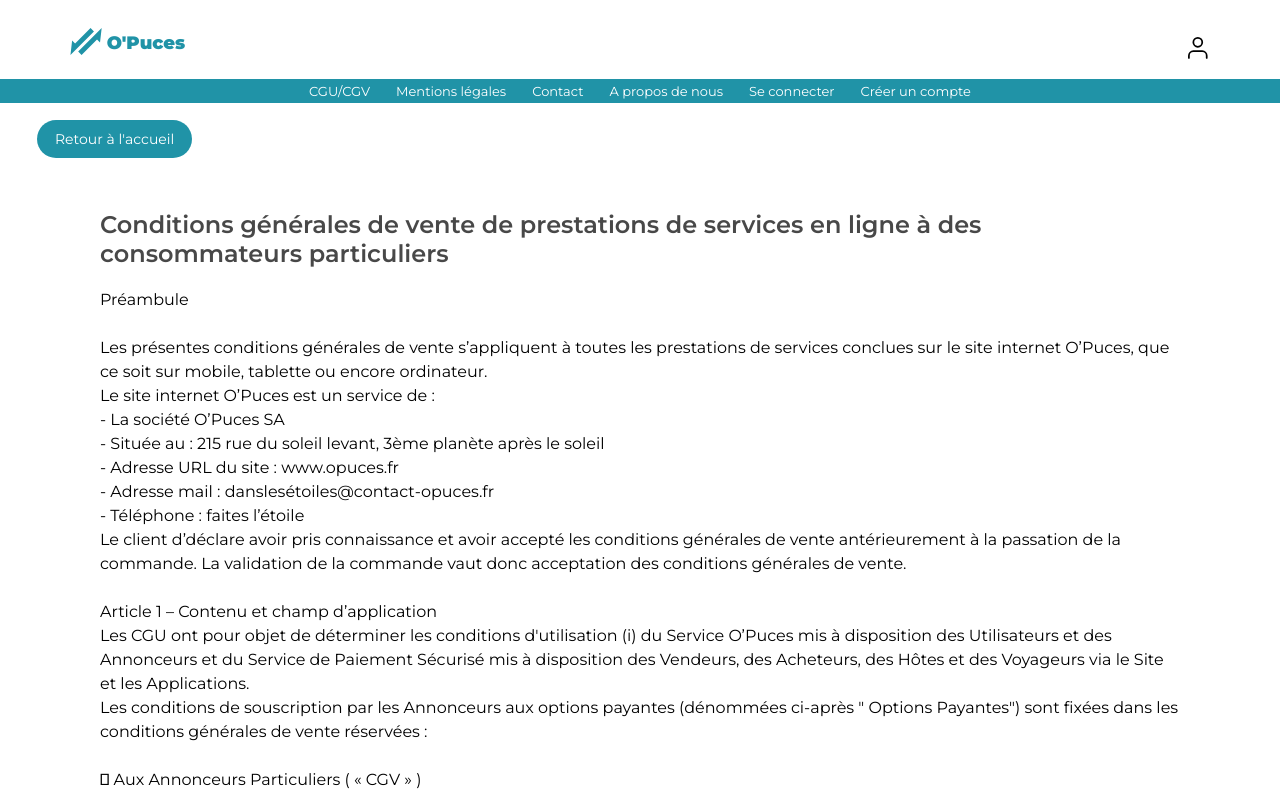
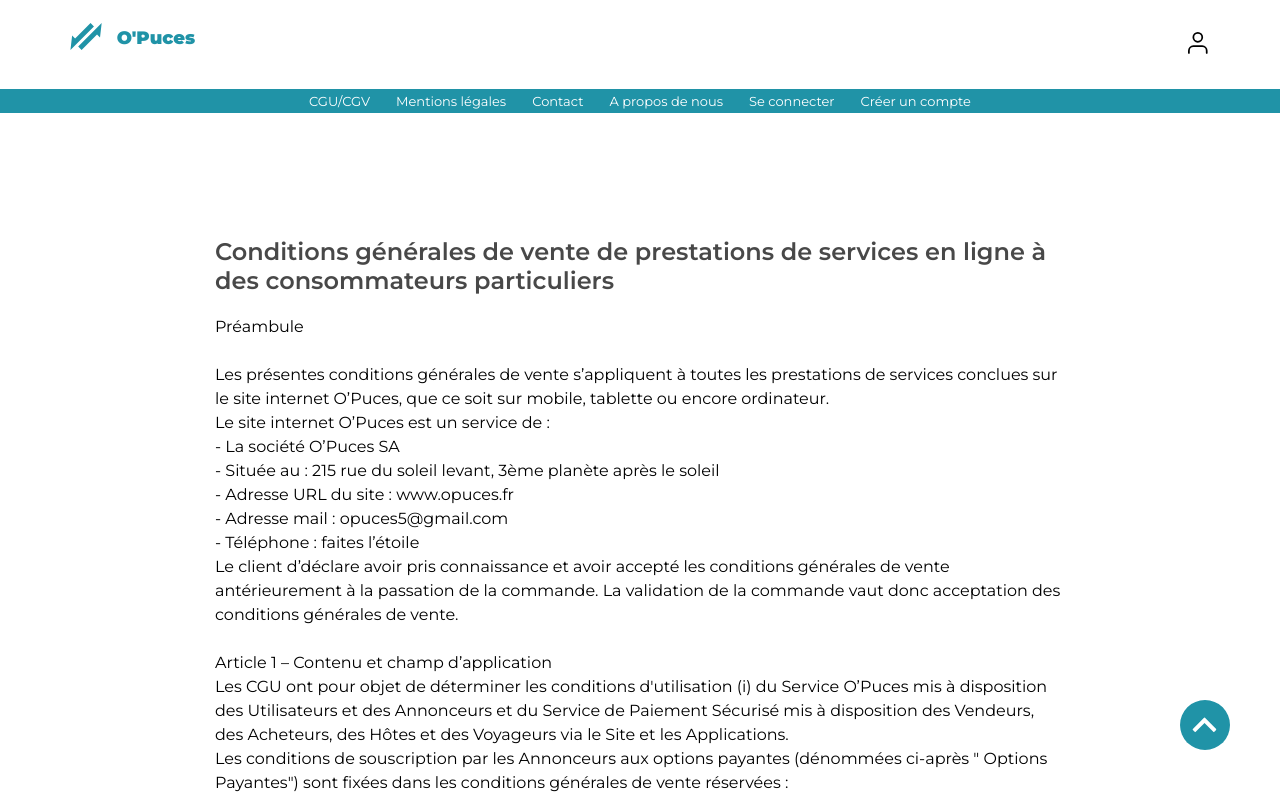
Before and after one commit to Gaetan-CRISTINA/Projet-OPuces-Front, a Vue app in the folder opuces/: page /cgu in a window 1280 px wide. Shown: the top 795 px of the page. Built offline with nearby package versions, Linux system fonts and the light colour scheme; no server answers.

Commit message:
hotfix cgu

```diff
--- a/opuces/src/components/organisms/Header.vue
+++ b/opuces/src/components/organisms/Header.vue
@@ -455,6 +455,7 @@ li svg {
 }
 #div-logo {
   width: 32px;
+  margin:0.5px auto;
 }
 #left-header-desktop a:hover svg {
   fill: $secondary-green !important;
@@ -462,6 +463,13 @@ li svg {
 #picto-home {
   fill: $main-green !important;
 }
+#txt-link {
+  padding:10px;
+  color:$main-green;
+  font-size: 24px;
+    font-weight: 600;
+}
+
 @media screen and (max-width: 576px) {
 }
 @media screen and (min-width: 768px) {
--- a/opuces/src/components/organisms/Header2.vue
+++ b/opuces/src/components/organisms/Header2.vue
@@ -320,9 +320,7 @@ export default {
 #right-header-mobile:hover .sub-nav {
   transform: translateX(0);
 }
-.right-header-mobile:hover header {
-  background-color: black;
-}
+
 #left-header-mobile,
 #right-header-mobile {
   display: flex;
@@ -342,10 +340,12 @@ export default {
 header {
   position: fixed;
   z-index: 1;
+  top:0;
   padding: 0.5em 0 !important;
   width: 100%;
   background-color: #fff;
   display: flex;
+  align-items:center;
 }
 
 #se-connecter {
@@ -419,8 +419,16 @@ li svg {
 .disconect--button span {
   color: $main-green;
 }
+#txt-link {
+  padding:10px;
+  color:$main-green;
+  font-size: 24px;
+    font-weight: 600;
+}
+
 #div-logo {
   width: 32px;
+  margin:15px auto;
 }
 #left-header-desktop a:hover svg {
   fill: $secondary-green !important;
--- a/opuces/src/views/CGU.vue
+++ b/opuces/src/views/CGU.vue
@@ -1,7 +1,7 @@
 <template>
   <div>
     <Header2 />
-    <div class="title-cgu-container">
+    <div class="title-cgu-container" id="scroll-top">
       <router-link
         :to="{
           name: 'Home',
@@ -10,9 +10,10 @@
         <button class="--button connect">Retour à l'accueil</button>
       </router-link>
     </div>
-    <div class="main-container">
-      <div class="cgu-container">
-        <h2>
+    <div id="main-container">
+
+      <div id="cgu-container">
+        <h2 >
           Conditions générales de vente de prestations de services en ligne à
           des consommateurs particuliers
         </h2>
@@ -26,7 +27,7 @@
           - Située au : 215 rue du soleil levant, 3ème planète après le
           soleil<br />
           - Adresse URL du site : www.opuces.fr<br />
-          - Adresse mail : danslesétoiles@contact-opuces.fr<br />
+          - Adresse mail : opuces5@gmail.com<br />
           - Téléphone : faites l’étoile<br />
           Le client d’déclare avoir pris connaissance et avoir accepté les
           conditions générales de vente antérieurement à la passation de la
@@ -1038,21 +1039,34 @@
           d'emploi issues du site mobilisation-emploi est soumise à la licence
           d'utilisation disponible ici.
         </p>
+
       </div>
+      <a href="#scroll-top" id="pictoNav"><PictoNav/></a>
     </div>
   </div>
 </template>
 <script>
 import Header2 from "../components/organisms/Header2.vue";
+import PictoNav from "../components/atoms/PictoNav.vue";
 export default {
   name: "CGU",
   components: {
     Header2,
+    PictoNav
   },
 };
 </script>
+<style lang="scss">
+#picto-nav {
+  position:absolute;
+  top:13px;
+  right:17px;
+  width:15px;
+  fill:#fff;
+}
+</style>
+<style scoped lang="scss">
 
-<style scoped lang="scss">
 @import "../assets/scss/main";
 
 .title-cgu-container {
@@ -1060,6 +1074,7 @@ export default {
   justify-content: flex-start;
   align-items: center;
   margin: 20px;
+  position:relative;
 }
 .title-cgu-container img {
   margin-right: 15px;
@@ -1070,36 +1085,32 @@ export default {
   font-size: 24px;
   font-weight: 900px;
 }
-.cgu-container {
-  margin: 15px;
-  padding: 15px;
-}
-.cgu-container h2 {
+
+#cgu-container h2 {
   margin-bottom: 20px;
   font-size: 24px;
   font-weight: 900px;
 }
-.--button {
-  border-radius: 19px;
-  padding: 1px;
-  width: 345px;
-  height: 38px;
-  color: white;
-  background-color: $main-green;
-  width: 100%;
-  border: none;
-  margin: 17px;
-  display: flex;
-  justify-content: center;
-  align-items: center;
-  font-size: 14px;
-  font-weight: 900px;
-  cursor: pointer;
-  margin-top: 100px;
-  transition: all 0.3s;
+#cgu-container {
+  margin: 0 auto;
+  padding: 15px;
+
 }
 .--button:hover {
   background-color: $secondary-green;
+}
+#main-container{
+  margin-top:180px;
+}
+#pictoNav {
+  width:50px;
+  height:50px;
+  border-radius:50%;
+  background-color:$main-green;
+  position:fixed;
+  transform:rotate(180deg);
+  bottom:50px;
+  right: 50px;
 }
 
 @media screen and (min-width: 576px) {
@@ -1107,9 +1118,33 @@ export default {
 @media screen and (min-width: 768px) {
 }
 @media screen and (min-width: 992px) {
+  #cgu-container {
+  width:55em;
+}
 }
 @media screen and (min-width: 1200px) {
+
 }
 @media screen and (min-width: 1400px) {
+  .--button {
+  border-radius: 19px;
+  padding: 1px;
+  position:fixed;
+  top:150px;
+  left:150px;
+  height: 38px;
+  color: white;
+  background-color: $main-green;
+  width: 160px;
+  border: none;
+  display: flex;
+  justify-content: center;
+  align-items: center;
+  font-size: 14px;
+  font-weight: 900px;
+  cursor: pointer;
+
+  transition: all 0.3s;
+}
 }
 </style>
```
